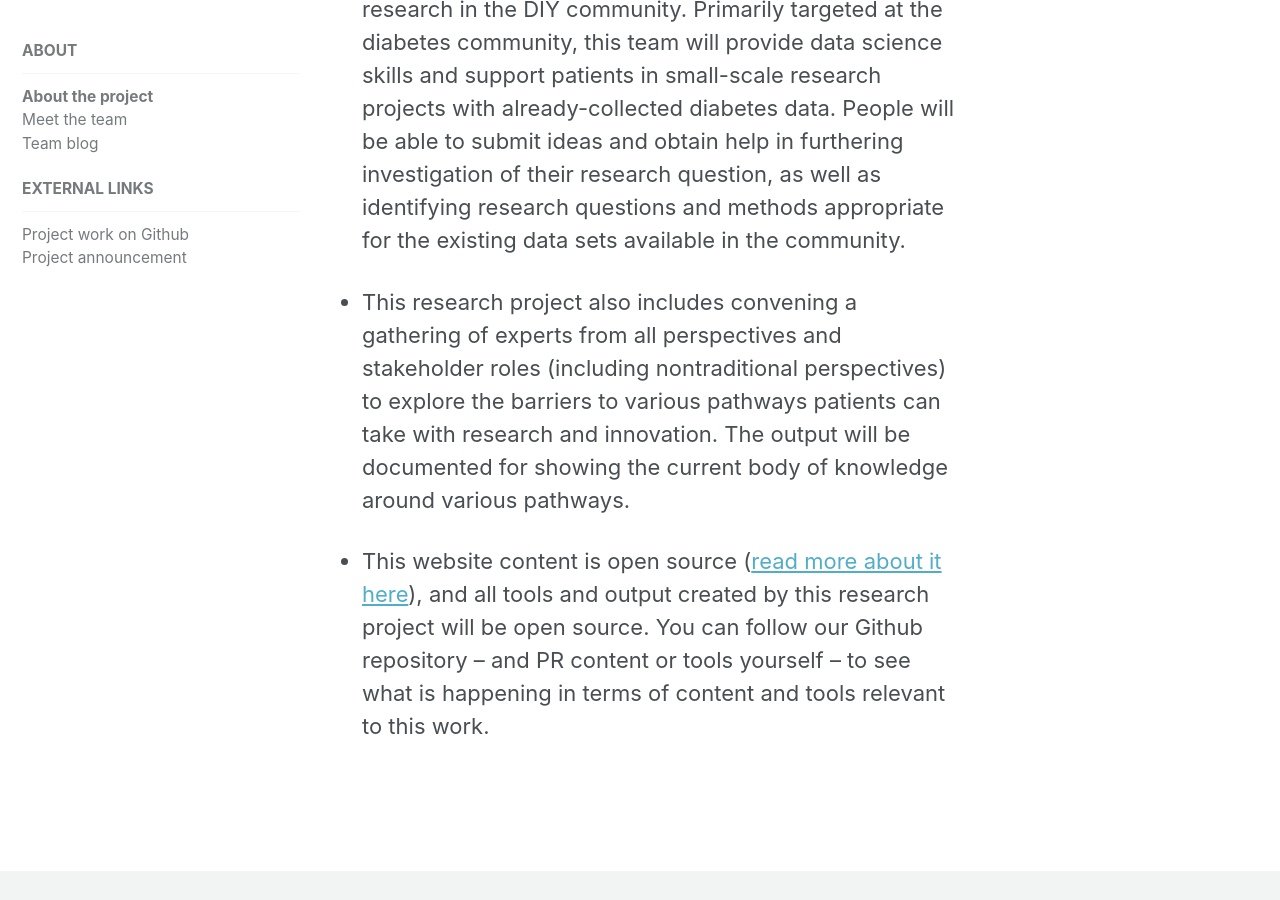
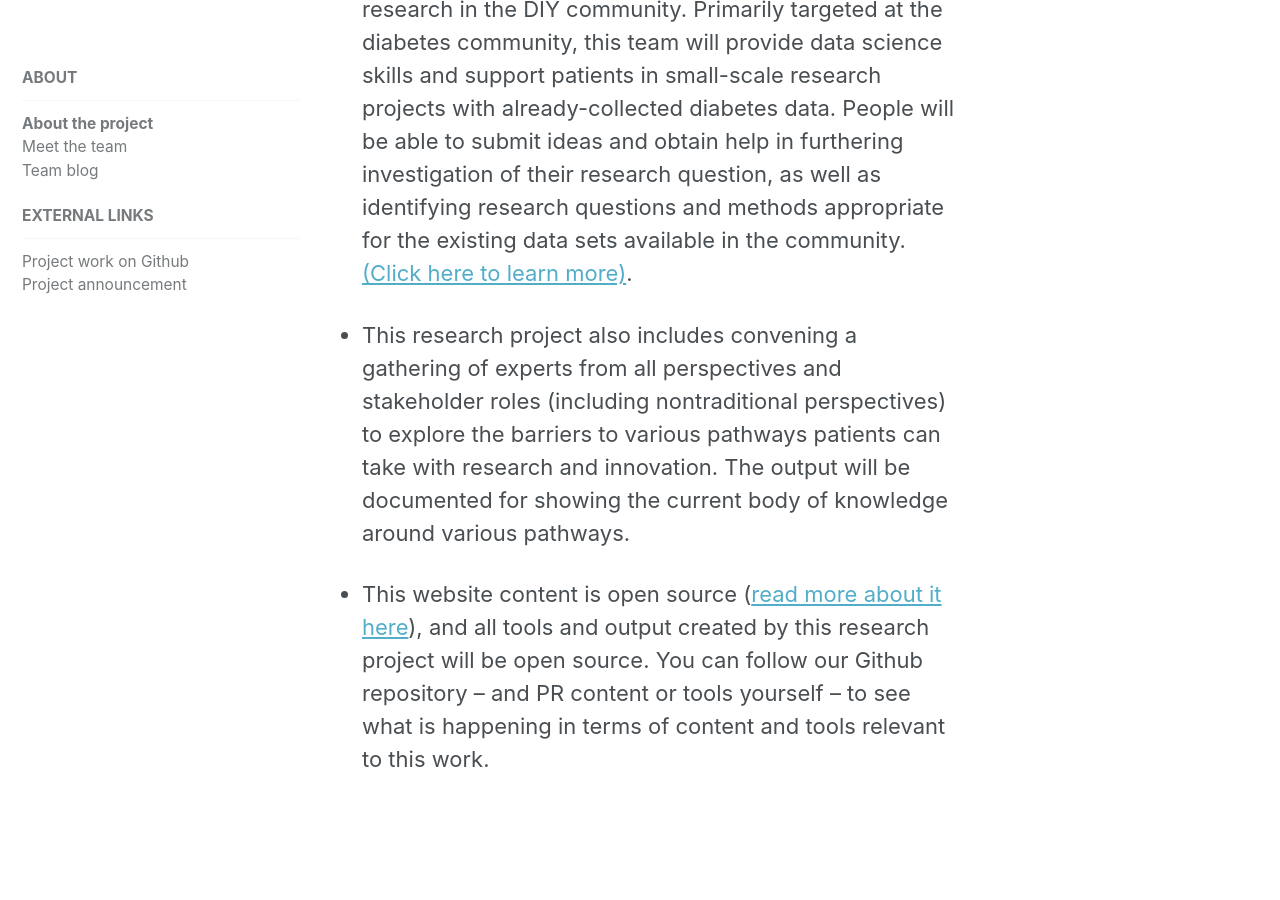
Before and after one commit to opening-pathways/website, a Jekyll site: the page built from _pages/about.md, in a window 1280 px wide and 900 px high, scrolled down 462 px. Built offline with Jekyll 4.4.1, drawn with Linux system fonts in a browser that asks for light colours.

Commit message:
Update with data science team info link

```diff
--- a/_pages/about.md
+++ b/_pages/about.md
@@ -7,7 +7,7 @@
 
 This project is a collaboration between patients and traditional researchers to explore the processes around discovery, research, and innovation in health and healthcare. The project is unique because it is led by a patient as Principal Investigator. The project is supported with grant funding by the Robert Wood Johnson Foundation.
 
-* We are creating an on-call data science team to support research in the DIY community. Primarily targeted at the diabetes community, this team will provide data science skills and support patients in small-scale research projects with already-collected diabetes data. People will be able to submit ideas and obtain help in furthering investigation of their research question, as well as identifying research questions and methods appropriate for the existing data sets available in the community.
+* We are creating an on-call data science team to support research in the DIY community. Primarily targeted at the diabetes community, this team will provide data science skills and support patients in small-scale research projects with already-collected diabetes data. People will be able to submit ideas and obtain help in furthering investigation of their research question, as well as identifying research questions and methods appropriate for the existing data sets available in the community. [(Click here to learn more)](http://openingpathways.org/work-with-data-science-team).
 
 * This research project also includes convening a gathering of experts from all perspectives and stakeholder roles (including nontraditional perspectives) to explore the barriers to various pathways patients can take with research and innovation. The output will be documented for showing the current body of knowledge around various pathways.
 
```
